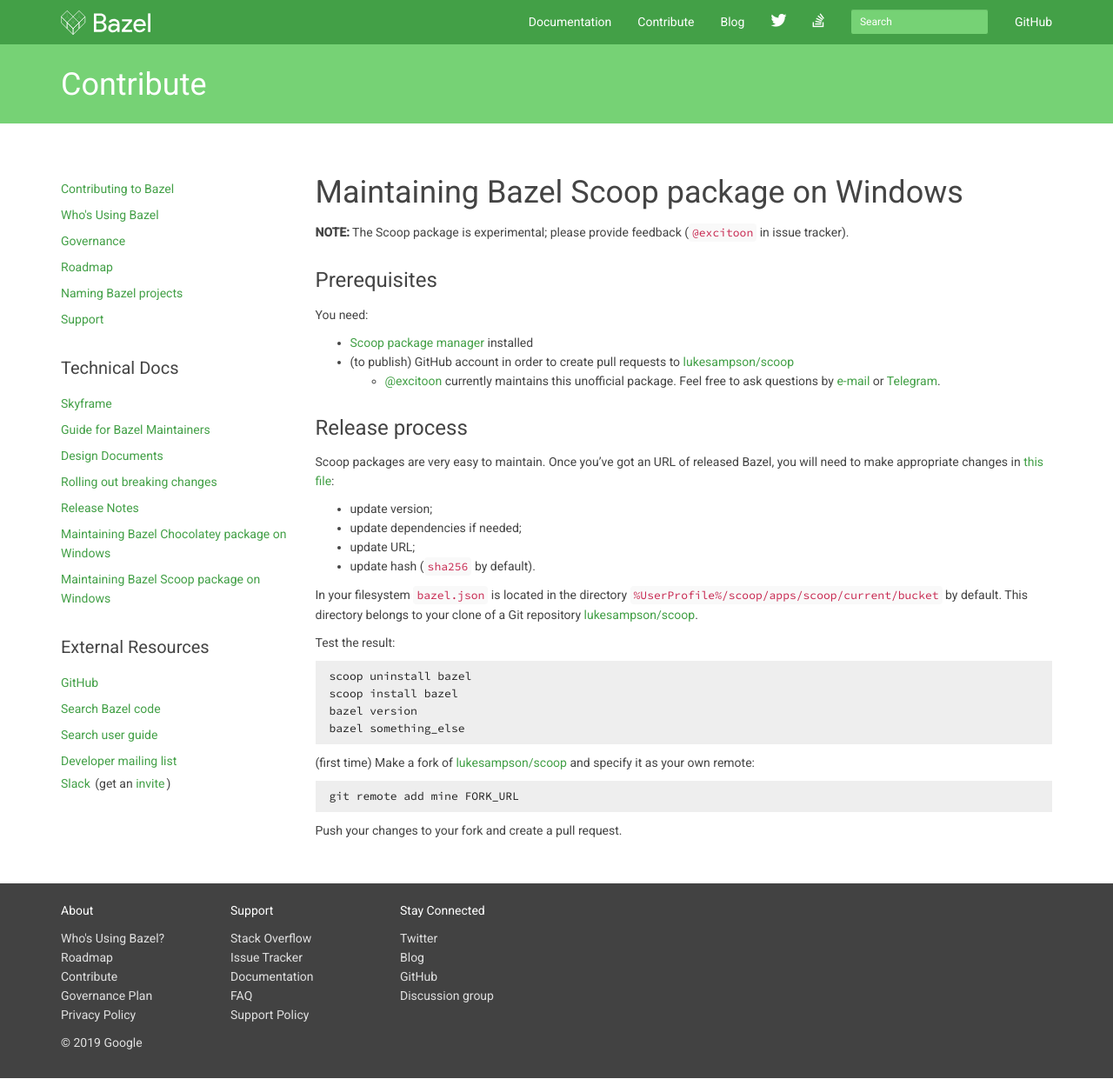
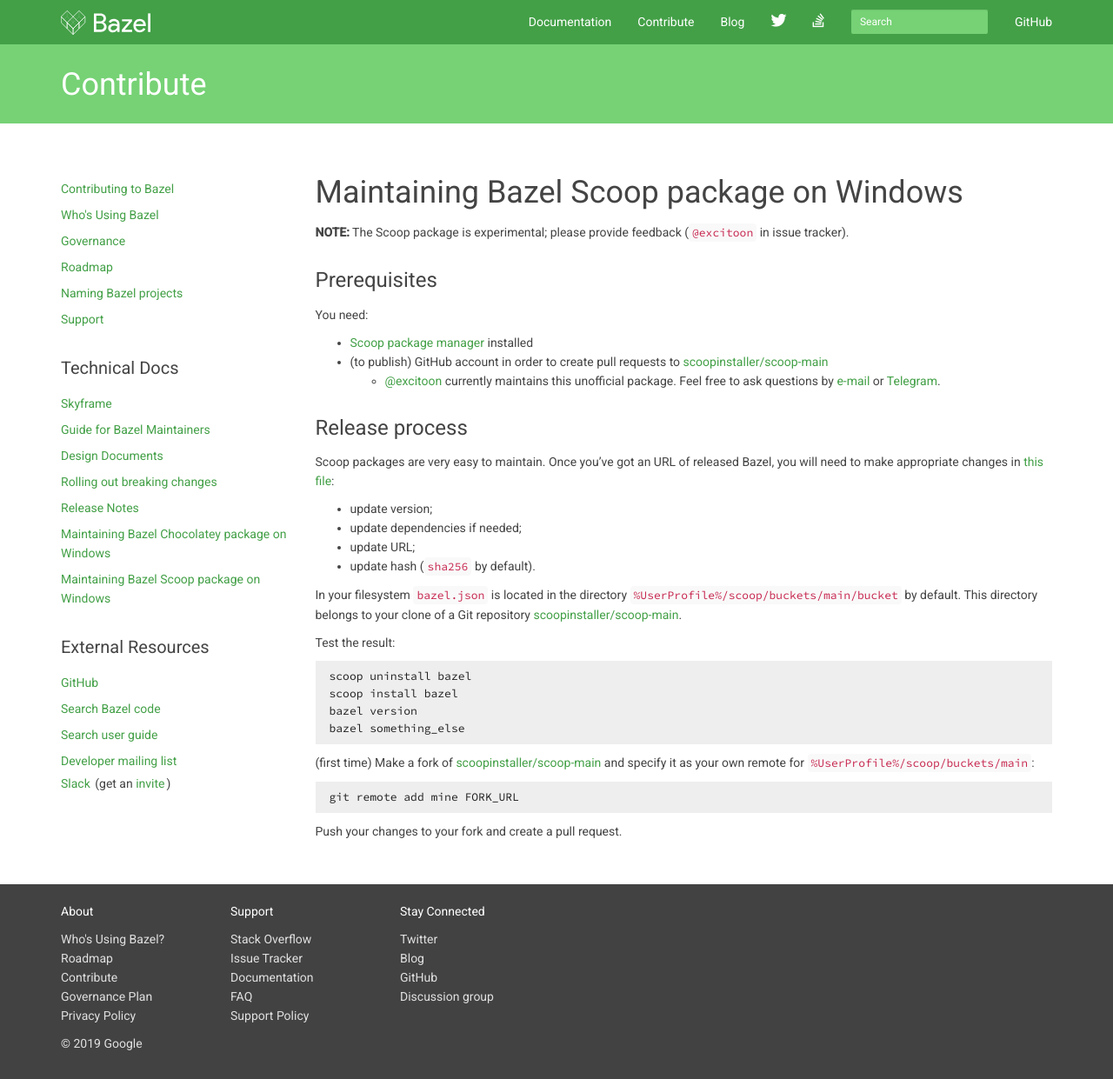
Before and after one commit to bazelbuild/bazel-website, a Jekyll site: the page built from windows-scoop-maintenance.md, in a window 1280 px wide and 1241 px high. Shown: the whole window at 87% size. Built offline with Jekyll 4.4.1, drawn with Linux system fonts in a browser that asks for light colours; nearby versions of some CDN libraries; library files that are not in the unit come from our copies; comment, search, counter and statistics services are not loaded.

Commit message:
Updated windows-scoop-maintenance according to recent Scoop changes. (#186)

````diff
--- a/windows-scoop-maintenance.md
+++ b/windows-scoop-maintenance.md
@@ -12,19 +12,19 @@
 You need:
 
 *    [Scoop package manager](https://scoop.sh/) installed
-*    (to publish) GitHub account in order to create pull requests to [lukesampson/scoop](https://github.com/lukesampson/scoop)
+*    (to publish) GitHub account in order to create pull requests to [scoopinstaller/scoop-main](https://github.com/scoopinstaller/scoop-main)
      * [@excitoon](https://github.com/excitoon) currently maintains this
        unofficial package. Feel free to ask questions by [e-mail](mailto:vladimir.chebotarev@gmail.com) or [Telegram](http://telegram.me/excitoon).
 
 ## Release process
 
-Scoop packages are very easy to maintain. Once you've got an URL of released Bazel, you will need to make appropriate changes in [this file](https://github.com/lukesampson/scoop/blob/master/bucket/bazel.json):
+Scoop packages are very easy to maintain. Once you've got an URL of released Bazel, you will need to make appropriate changes in [this file](https://github.com/scoopinstaller/scoop-main/blob/master/bucket/bazel.json):
 - update version;
 - update dependencies if needed;
 - update URL;
 - update hash (`sha256` by default).
 
-In your filesystem `bazel.json` is located in the directory `%UserProfile%/scoop/apps/scoop/current/bucket` by default. This directory belongs to your clone of a Git repository [lukesampson/scoop](https://github.com/lukesampson/scoop).
+In your filesystem `bazel.json` is located in the directory `%UserProfile%/scoop/buckets/main/bucket` by default. This directory belongs to your clone of a Git repository [scoopinstaller/scoop-main](https://github.com/scoopinstaller/scoop-main).
 
 Test the result:
 
@@ -35,7 +35,7 @@
 bazel something_else
 ```
 
-(first time) Make a fork of [lukesampson/scoop](https://github.com/lukesampson/scoop) and specify it as your own remote:
+(first time) Make a fork of [scoopinstaller/scoop-main](https://github.com/scoopinstaller/scoop-main) and specify it as your own remote for `%UserProfile%/scoop/buckets/main`:
 
 ```
 git remote add mine FORK_URL
````
